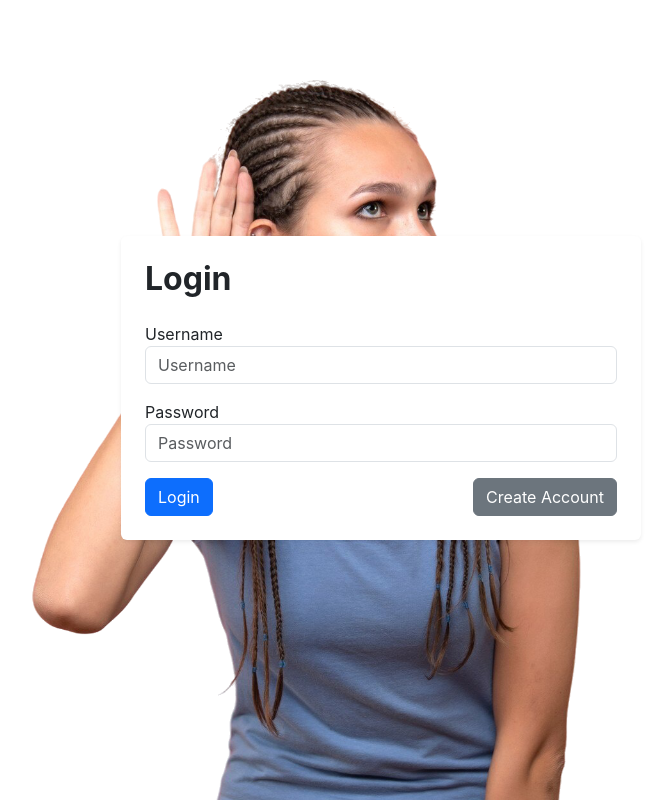
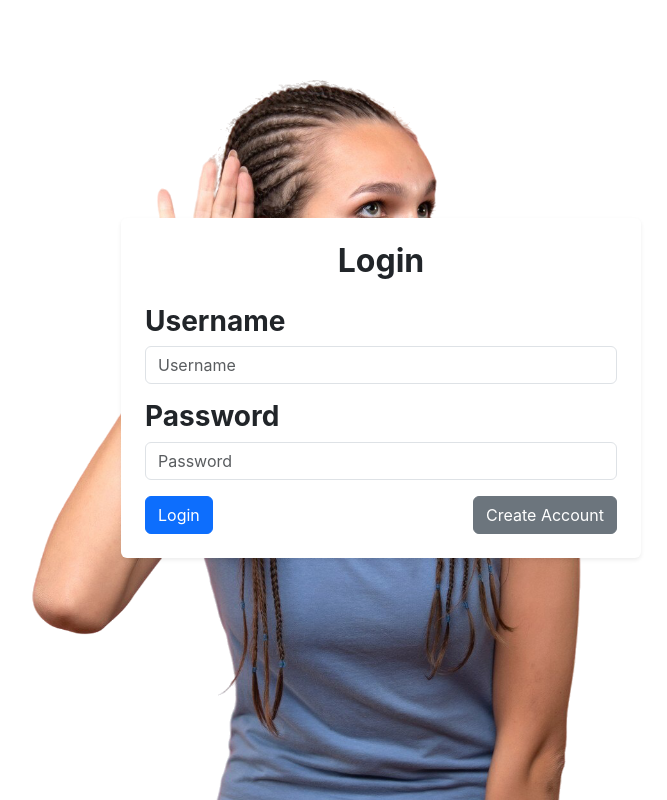
Before and after one commit to Daniel-Kats256/voice-transcription-system, a React (Create React App) app in the folder frontend/: page / in a window 1280 px wide. Shown: the whole page, without its empty margins (259-926 px from the left). Built offline with nearby package versions, Linux system fonts and the light colour scheme; no server answers.

Commit message:
Update LoginPage.js

```diff
--- a/frontend/src/pages/LoginPage.js
+++ b/frontend/src/pages/LoginPage.js
@@ -53,7 +53,7 @@ const LoginPage = () => {
   return (
    <div className='flex'>
        <div className="container-fluid shadow-sm p-4 mb-4 bg-white rounded" style={{ maxWidth: '520px' }}>
-      <h2 className="mb-4 text-start page-title">Login</h2>
+      <h2 className="mb-4 text-center page-title">Login</h2>
       {isSlow && (
         <div className="slow-banner mb-2">Login is taking longer than usual. Possible causes: slow network or server. Please wait…</div>
       )}
@@ -61,11 +61,11 @@ const LoginPage = () => {
         <div className="error-banner mb-2">{error}</div>
       )}
       <div className="mb-3">
-        <label>Username</label>
+        <label><h3>Username</h3></label>
         <input className="form-control" placeholder="Username" value={username} onChange={e => setUsername(e.target.value)} />
       </div>
       <div className="mb-3">
-        <label>Password</label>
+        <label><h3>Password</h3></label>
         <input type="password" className="form-control" placeholder="Password" value={password} onChange={e => setPassword(e.target.value)} />
       </div>
       <div className="d-flex gap-2">
```
